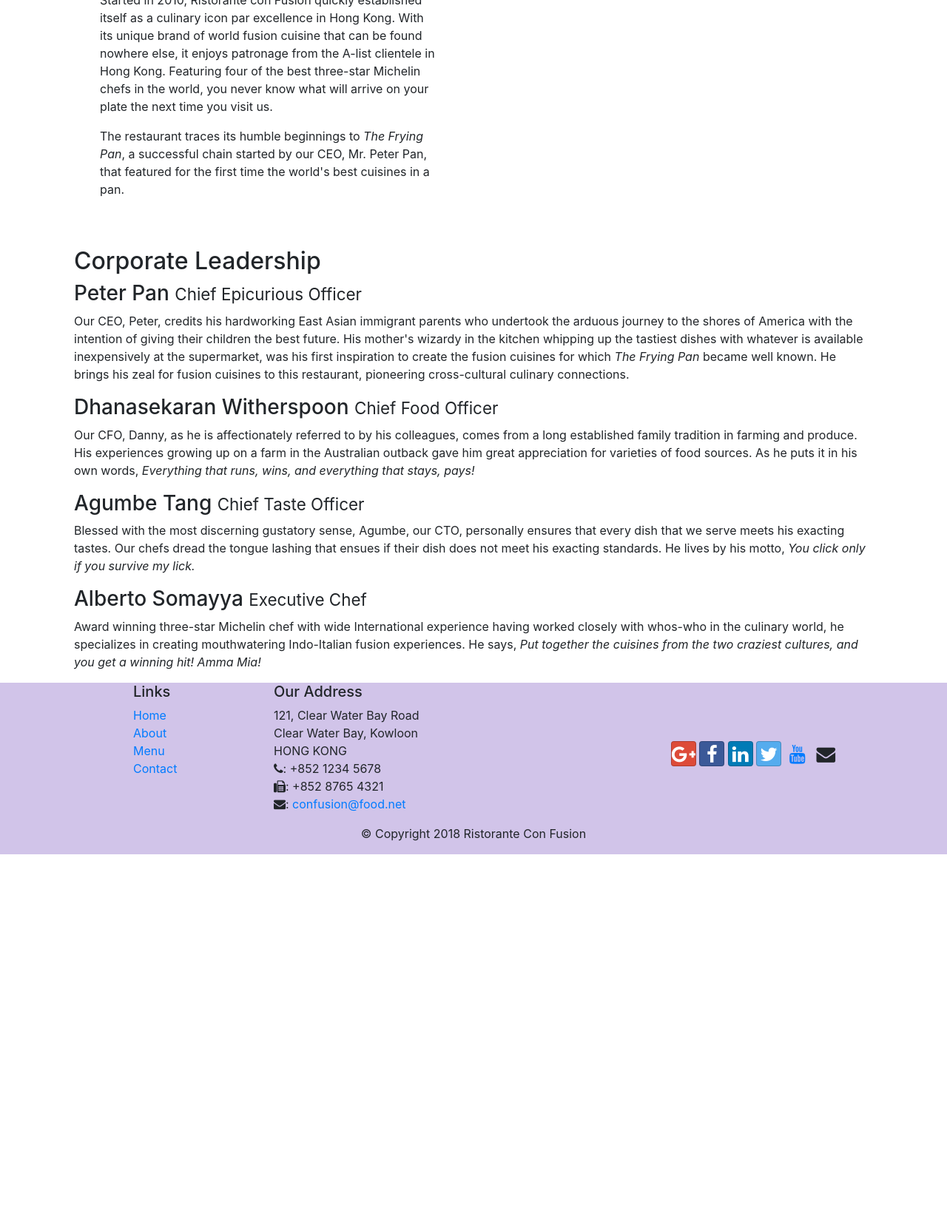
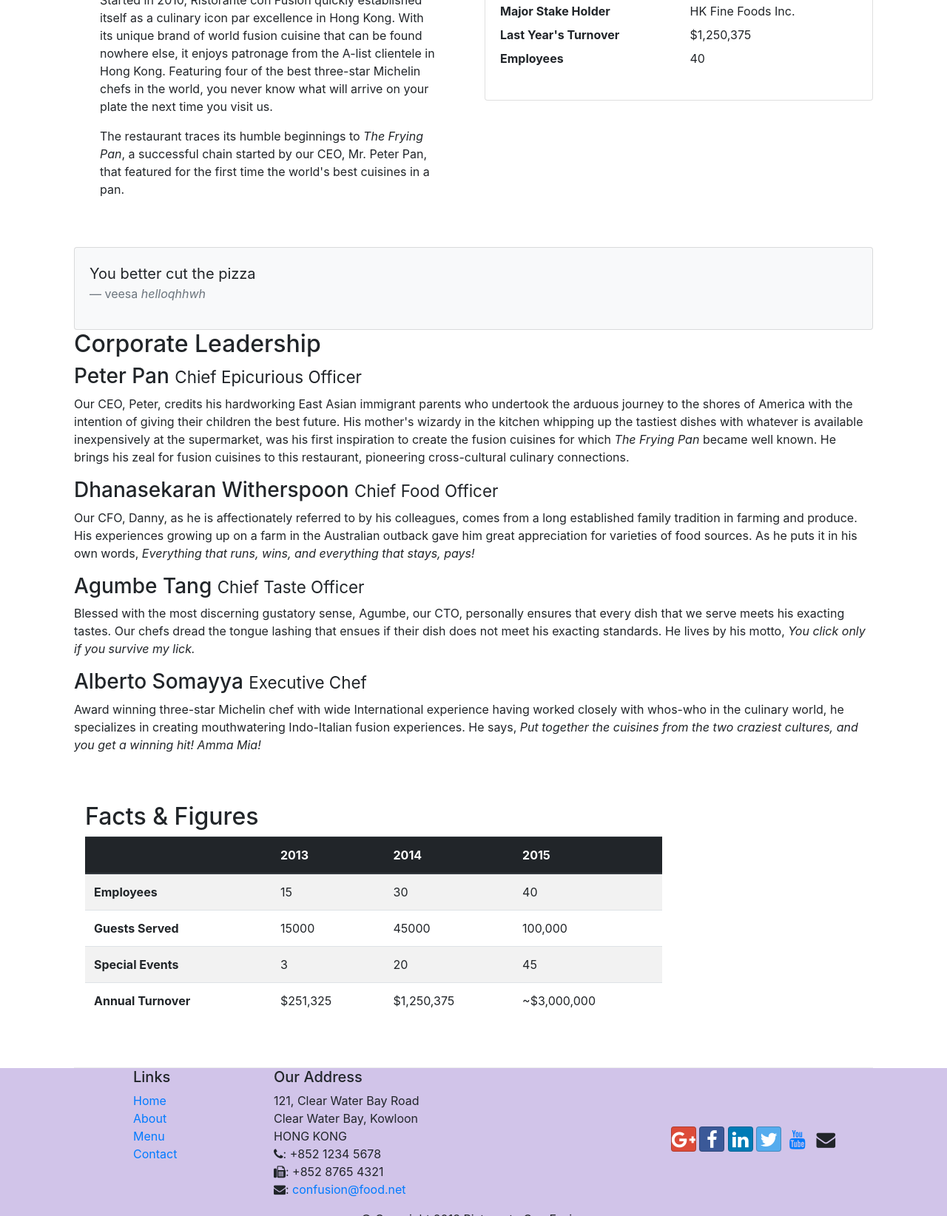
Before and after one commit to VishalShivhare27/Confusion-Bootstrap-, a website: page aboutus.html in a window 1280 px wide. Shown: the part 573-2217 px from the top of the page at 74% size. Before the commit the page ends 1728 px from the top, so only its background shows below. Drawn offline with nearby package versions, Linux system fonts and the light colour scheme.

Commit message:
added cards and tables

```diff
--- a/aboutus.html
+++ b/aboutus.html
@@ -67,12 +67,38 @@
 
       <div class="container">
             <div class="row">
-            <div class="col-12 col-sm-6"style="padding:50px">
+            <div class=" col-sm-6"style="padding:50px">
                 <h2>Our History</h2>
                 <p>Started in 2010, Ristorante con Fusion quickly established itself as a culinary icon par excellence in Hong Kong. With its unique brand of world fusion cuisine that can be found nowhere else, it enjoys patronage from the A-list clientele in Hong Kong.  Featuring four of the best three-star Michelin chefs in the world, you never know what will arrive on your plate the next time you visit us.</p>
                 <p>The restaurant traces its humble beginnings to <em>The Frying Pan</em>, a successful chain started by our CEO, Mr. Peter Pan, that featured for the first time the world's best cuisines in a pan.</p>
             </div>
-            <div>
+            <div class="col-sm">
+                <div class="card">
+                    <h3 class="card-header bg-primary text-white">Facts at a glance</h3>
+                <div class="card-body">
+                    <dl class="row">
+                        <dt class="col-6">Started</dt>
+                        <dd class="col-6">3 Feb. 2013</dd>
+                        <dt class="col-6">Major Stake Holder</dt>
+                        <dd class="col-6">HK Fine Foods Inc.</dd>
+                        <dt class="col-6">Last Year's Turnover</dt>
+                        <dd class="col-6">$1,250,375</dd>
+                        <dt class="col-6">Employees</dt>
+                        <dd class="col-6">40</dd>
+                </dl>
+                </div>
+                </div>
+
+            </div>
+            <div class="col-12">
+                <div class="card card-body bg-light">
+                    <blockquote class="blockquote">
+                        <p class="mb-0">You better cut the pizza</p>
+                        <footer class="blockquote-footer">veesa
+                            <cite title="Source Title"> helloqhhwh</cite>
+                        </footer>
+                    </blockquote>
+                </div>
             </div>
         </div>
 
@@ -89,6 +115,50 @@
                 <h3>Alberto Somayya <small>Executive Chef</small></h3>
                 <p class="d-none d-sm-block">Award winning three-star Michelin chef with wide International experience having worked closely with whos-who in the culinary world, he specializes in creating mouthwatering Indo-Italian fusion experiences. He says, <em>Put together the cuisines from the two craziest cultures, and you get a winning hit! Amma Mia!</em></p>
             </div>
+       </div>
+       <div class="row row-content">
+           <div class="col-12 col-sm-9">
+               <h2>Facts &amp; Figures</h2>
+               <div class="table-responsive">
+                <table class="table table-striped">
+                    <thead class="thead-dark">
+                        <tr>
+                            <th>&nbsp;</th>
+                            <th>2013</th>
+                            <th>2014</th>
+                            <th>2015</th>
+                        </tr>
+                    </thead>
+                    <tbody>
+                        <tr>
+                            <th>Employees</th>
+                            <td>15</td>
+                            <td>30</td>
+                            <td>40</td>
+                        </tr>
+                        <tr>
+                            <th>Guests Served</th>
+                            <td>15000</td>
+                            <td>45000</td>
+                            <td>100,000</td>
+                        </tr>
+                        <tr>
+                            <th>Special Events</th>
+                            <td>3</td>
+                            <td>20</td>
+                            <td>45</td>
+                        </tr>
+                        <tr>
+                            <th>Annual Turnover</th>
+                            <td>$251,325</td>
+                            <td>$1,250,375</td>
+                            <td>~$3,000,000</td>
+                        </tr>
+                    </tbody>
+                </table>
+            </div>
+           </div>
+           <div class="col-12 col-sm-3"></div>
        </div>
     </div>
 
```
